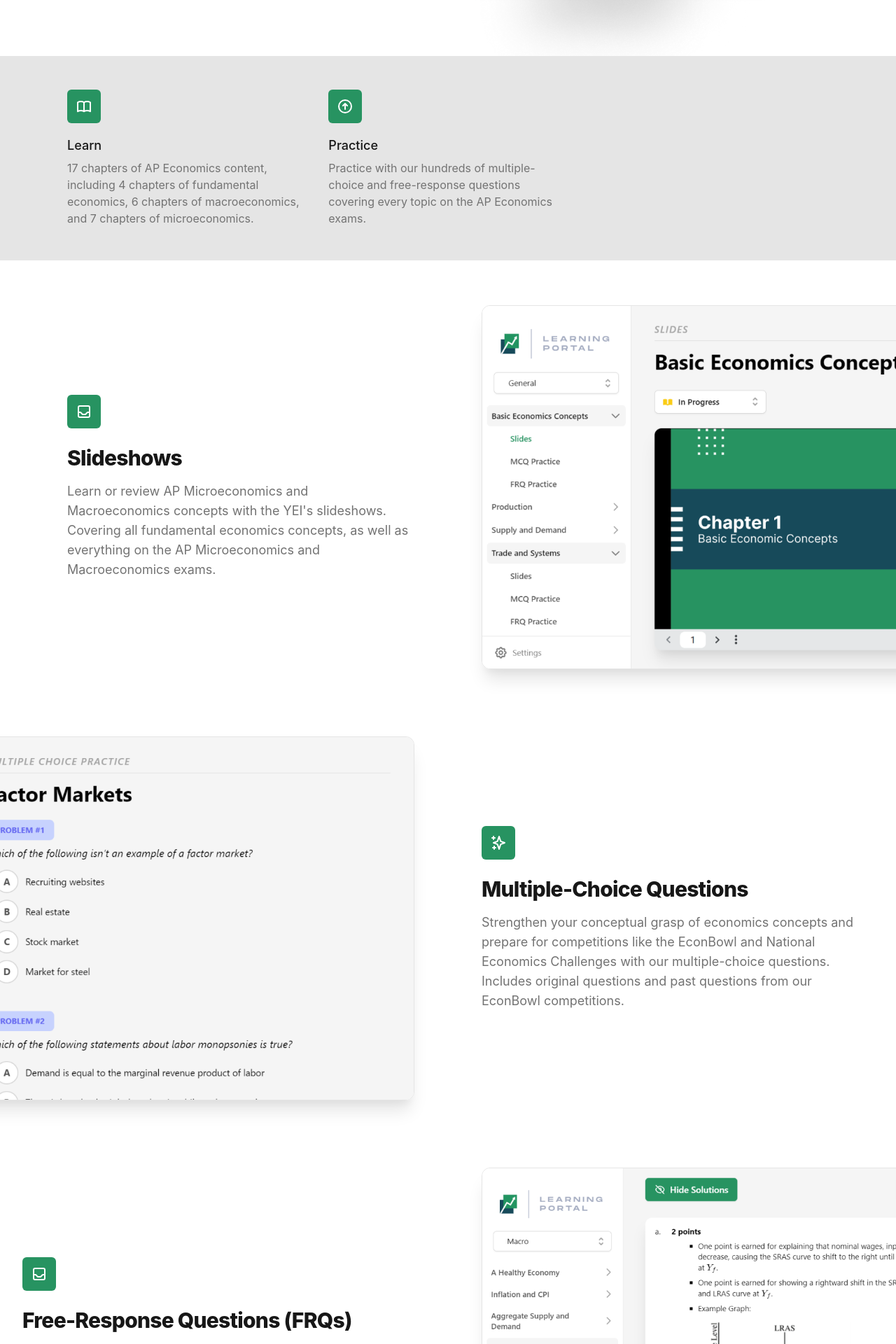
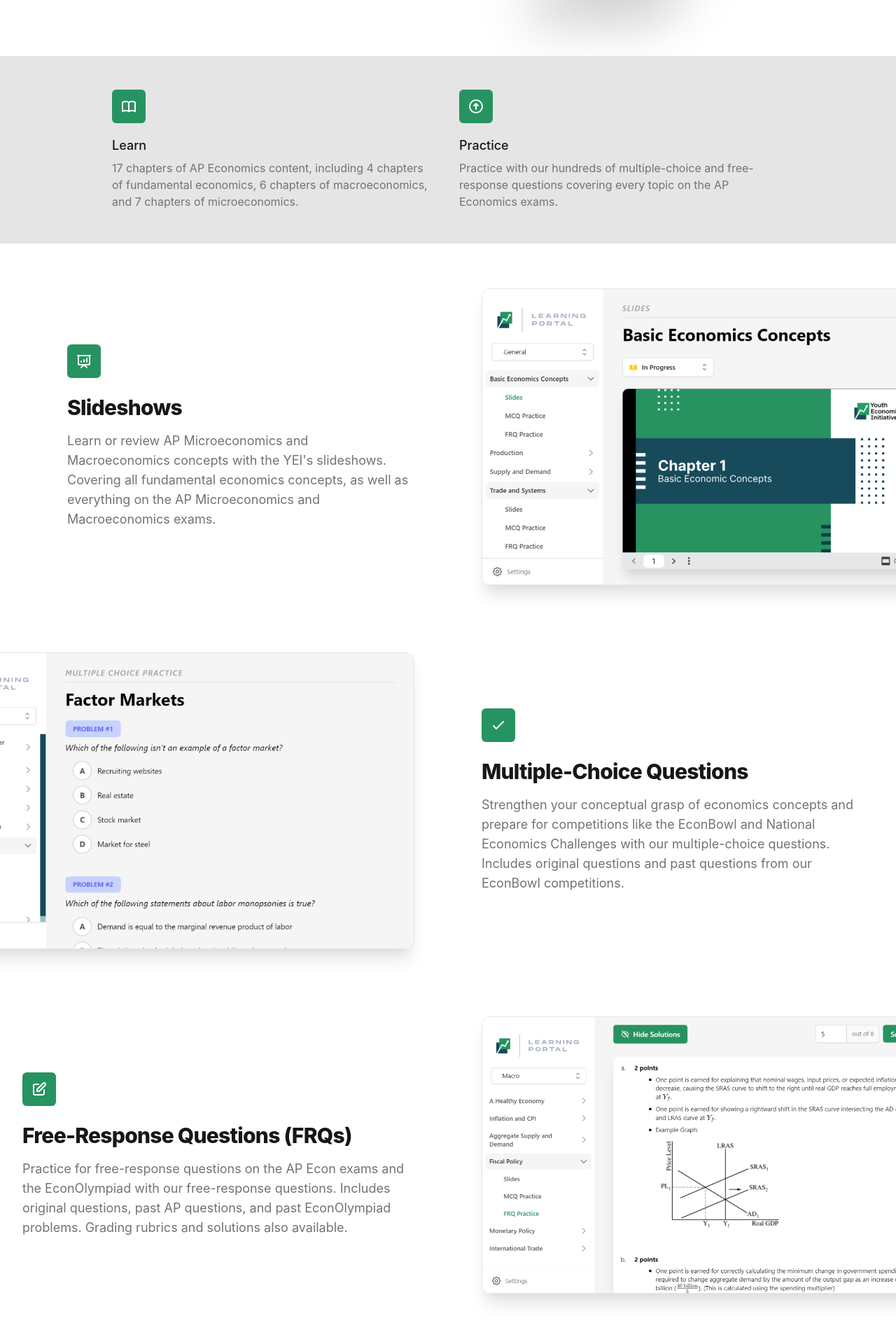
Before and after one commit to louisryoung/learning-yei-portal-react, a Next.js app: page / in a window 1280 px wide. Shown: the part 520-2440 px from the top of the page at 70% size. Built offline with nearby package versions, Linux system fonts and the light colour scheme; no server answers; what @tailwindcss/typography would draw is missing.

Commit message:
Update landing page

```diff
--- a/components/home/Features.tsx
+++ b/components/home/Features.tsx
@@ -22,9 +22,9 @@ const features = [
 export default function Features() {
   return (
     <div className="py-12 bg-gray-200">
-      <div className="max-w-xl mx-auto px-4 sm:px-6 lg:max-w-6xl lg:px-8">
+      <div className="max-w-xl mx-auto px-4 sm:px-6 lg:max-w-5xl lg:px-8">
         <h2 className="sr-only">A better way to send money.</h2>
-        <dl className="space-y-10 lg:space-y-0 lg:grid lg:grid-cols-3 lg:gap-8">
+        <dl className="space-y-10 lg:space-y-0 lg:grid lg:grid-cols-2 lg:gap-8">
           {features.map((feature) => (
             <div key={feature.name}>
               <dt>
--- a/components/home/Hero.tsx
+++ b/components/home/Hero.tsx
@@ -15,10 +15,11 @@ function Hero() {
             </span>
           </h1>
           <p className="m-auto max-w-xl mt-3 text-base text-gray-500 sm:mt-5 sm:text-xl lg:text-lg">
-		    <span className="whitespace-nowrap text-yei-primary-main">
-                YEI Learn{' '}
+            <span className="whitespace-nowrap text-yei-primary-main">
+              YEI's Learning Portal{` `}
             </span>
-			provides practice resources for the AP Economics exams, National Economics Challenge, EconBowl, EconOlympiad, and more.
+            provides practice resources for the AP Economics exams, National
+            Economics Challenge, EconBowl, EconOlympiad, and more.
           </p>
           <div className=" mt-4 sm:mx-auto sm:text-center lg:text-left">
             <Link href="/signup">
--- a/components/home/PageTypes.tsx
+++ b/components/home/PageTypes.tsx
@@ -1,15 +1,15 @@
-import { InboxIcon, SparklesIcon } from '@heroicons/react/outline'
+import { CheckIcon, PencilAltIcon, PresentationChartBarIcon } from '@heroicons/react/outline'
 
 export default function PageTypes() {
   return (
     <div className="relative bg-white pt-16 pb-32 overflow-hidden">
       <div className="relative">
         <div className="lg:mx-auto lg:max-w-6xl lg:px-8 lg:grid lg:grid-cols-2 lg:grid-flow-col-dense lg:gap-24">
-          <div className="px-4 max-w-xl mx-auto sm:px-6 lg:py-32 lg:max-w-none lg:mx-0 lg:px-0">
+          <div className="px-4 max-w-xl mx-auto sm:px-6 lg:py-20 lg:max-w-none lg:mx-0 lg:px-0">
             <div>
               <div>
                 <span className="h-12 w-12 rounded-md flex items-center justify-center bg-yei-primary-main">
-                  <InboxIcon
+                  <PresentationChartBarIcon
                     className="h-6 w-6 text-white"
                     aria-hidden="true"
                   />
@@ -20,15 +20,16 @@ export default function PageTypes() {
                   Slideshows
                 </h2>
                 <p className="mt-4 text-lg text-gray-500">
-				  Learn or review AP Microeconomics and Macroeconomics concepts with the YEI's slideshows.
-				  Covering all fundamental economics concepts, as well as everything on the AP Microeconomics
-				  and Macroeconomics exams.
+                  Learn or review AP Microeconomics and Macroeconomics concepts
+                  with the YEI's slideshows. Covering all fundamental economics
+                  concepts, as well as everything on the AP Microeconomics and
+                  Macroeconomics exams.
                 </p>
               </div>
             </div>
           </div>
           <div className="mt-12 sm:mt-16 lg:mt-0">
-            <div className="pl-4 -mr-48 sm:pl-6 md:-mr-16 lg:px-0 lg:m-0 lg:relative lg:h-full">
+            <div className="pl-4 lg:px-0 lg:m-0 lg:relative lg:h-full">
               <img
                 className="border border-gray-200 w-full rounded-xl shadow-xl ring-1 ring-black ring-opacity-5 lg:absolute lg:left-0 lg:h-full lg:w-auto lg:max-w-none"
                 src="./img/others/home/slides.png"
@@ -39,11 +40,11 @@ export default function PageTypes() {
         </div>
         <div className="my-24">
           <div className="lg:mx-auto lg:max-w-7xl lg:px-8 lg:grid lg:grid-cols-2 lg:grid-flow-col-dense lg:gap-24">
-            <div className="px-4 max-w-xl mx-auto sm:px-6 lg:py-32 lg:max-w-none lg:mx-0 lg:px-0 lg:col-start-2">
+            <div className="px-4 max-w-xl mx-auto sm:px-6 lg:py-20 lg:max-w-none lg:mx-0 lg:px-0 lg:col-start-2">
               <div>
                 <div>
                   <span className="h-12 w-12 rounded-md flex items-center justify-center bg-yei-primary-main">
-                    <SparklesIcon
+                    <CheckIcon
                       className="h-6 w-6 text-white"
                       aria-hidden="true"
                     />
@@ -51,18 +52,20 @@ export default function PageTypes() {
                 </div>
                 <div className="mt-6">
                   <h2 className="text-3xl font-extrabold tracking-tight text-gray-900">
-				    Multiple-Choice Questions
+                    Multiple-Choice Questions
                   </h2>
                   <p className="mt-4 text-lg text-gray-500">
-				    Strengthen your conceptual grasp of economics concepts and prepare for competitions
-					like the EconBowl and National Economics Challenges with our multiple-choice questions.
-					Includes original questions and past questions from our EconBowl competitions.
+                    Strengthen your conceptual grasp of economics concepts and
+                    prepare for competitions like the EconBowl and National
+                    Economics Challenges with our multiple-choice questions.
+                    Includes original questions and past questions from our
+                    EconBowl competitions.
                   </p>
                 </div>
               </div>
             </div>
             <div className="mt-12 sm:mt-16 lg:mt-0 lg:col-start-1">
-              <div className="pl-4 -mr-48 sm:pr-6 lg:px-0 lg:m-0 lg:relative lg:h-full">
+              <div className="pl-4 lg:m-0 lg:relative lg:h-full">
                 <img
                   className="border border-gray-200 w-full rounded-xl shadow-xl ring-1 ring-black ring-opacity-5 lg:absolute lg:right-0 lg:h-full lg:w-auto lg:max-w-none"
                   src="./img/others/home/mcq.png"
@@ -73,11 +76,11 @@ export default function PageTypes() {
           </div>
         </div>
         <div className="lg:mx-auto lg:max-w-7xl lg:px-8 lg:grid lg:grid-cols-2 lg:grid-flow-col-dense lg:gap-24">
-          <div className="px-4 max-w-xl mx-auto sm:px-6 lg:py-32 lg:max-w-none lg:mx-0 lg:px-0">
+          <div className="px-4 max-w-xl mx-auto sm:px-6 lg:py-20 lg:max-w-none lg:mx-0 lg:px-0">
             <div>
               <div>
                 <span className="h-12 w-12 rounded-md flex items-center justify-center bg-yei-primary-main">
-                  <InboxIcon
+                  <PencilAltIcon
                     className="h-6 w-6 text-white"
                     aria-hidden="true"
                   />
@@ -85,18 +88,19 @@ export default function PageTypes() {
               </div>
               <div className="mt-6">
                 <h2 className="text-3xl font-extrabold tracking-tight text-gray-900">
-				  Free-Response Questions (FRQs)
+                  Free-Response Questions (FRQs)
                 </h2>
                 <p className="mt-4 text-lg text-gray-500">
-				  Practice for free-response questions on the AP Econ exams and the EconOlympiad with our free-response questions.
-				  Includes original questions, past AP questions, and past EconOlympiad problems.
-				  Grading rubrics and solutions also available.
+                  Practice for free-response questions on the AP Econ exams and
+                  the EconOlympiad with our free-response questions. Includes
+                  original questions, past AP questions, and past EconOlympiad
+                  problems. Grading rubrics and solutions also available.
                 </p>
               </div>
             </div>
           </div>
           <div className="mt-12 sm:mt-16 lg:mt-0">
-            <div className="pl-4 -mr-48 sm:pl-6 md:-mr-16 lg:px-0 lg:m-0 lg:relative lg:h-full">
+            <div className="pl-4 lg:px-0 lg:m-0 lg:relative lg:h-full">
               <img
                 className="border border-gray-200 w-full rounded-xl shadow-xl ring-1 ring-black ring-opacity-5 lg:absolute lg:left-0 lg:h-full lg:w-auto lg:max-w-none"
                 src="./img/others/home/frq.png"
```
